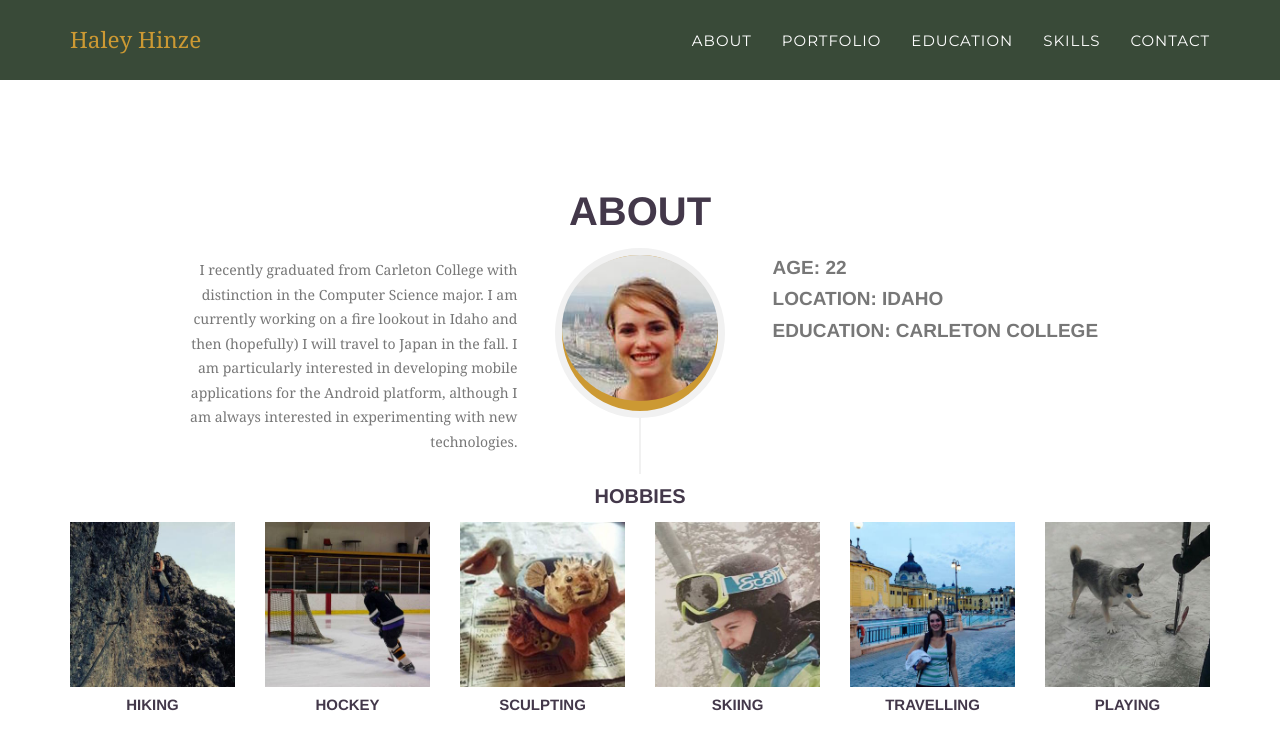
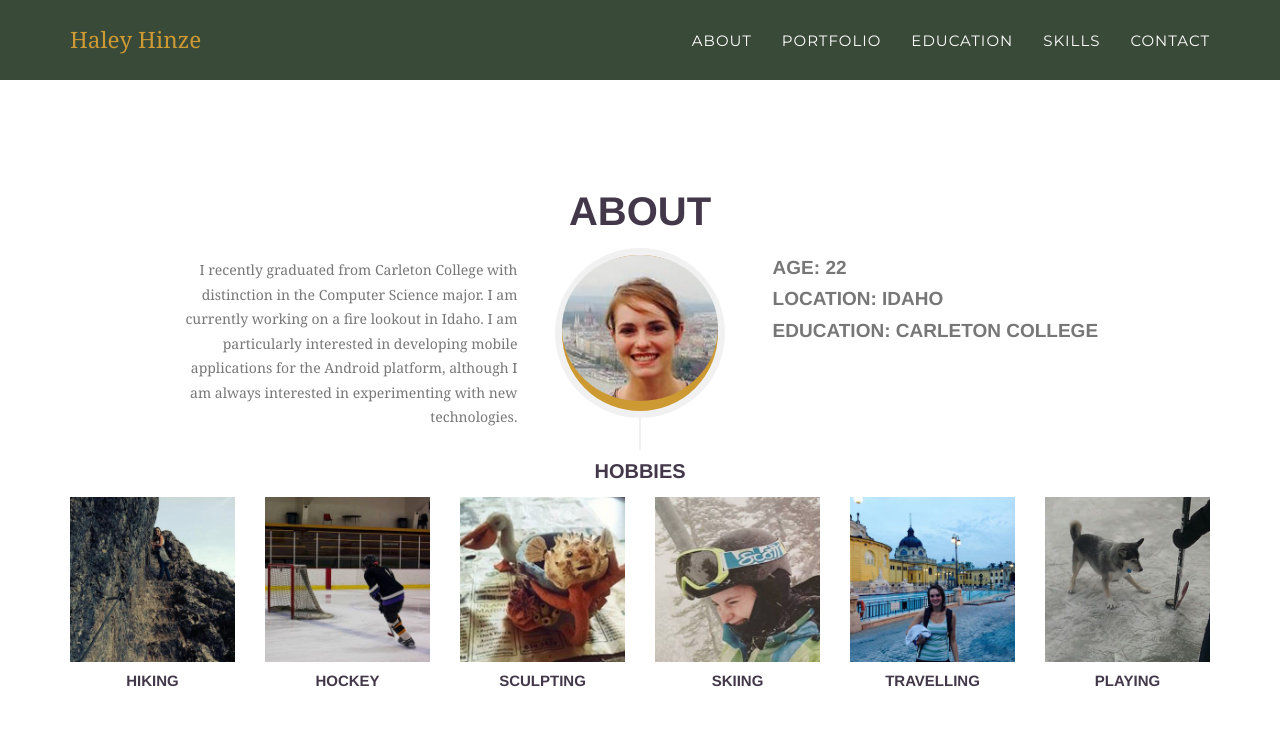
Before and after one commit to hinzehaley/hinzehaley.github.io, a Jekyll site: the page built from index.html, in a window 1280 px wide and 900 px high, scrolled down 747 px. Shown: the top 750 px of the window. Built offline with Jekyll 4.4.1, drawn with Linux system fonts in a browser that asks for light colours; some web fonts are replaced.

Commit message:
changed about section and main page subheading

```diff
--- a/_includes/about.html
+++ b/_includes/about.html
@@ -18,7 +18,7 @@
                                     <h4 class="subheading"></h4>
                                 </div>
                                 <div class="timeline-body">
-                                    <p class="text-muted">I recently graduated from Carleton College with distinction in the Computer Science major. I am currently working on a fire lookout in Idaho and then (hopefully) I will travel to Japan in the fall. I am particularly interested in developing mobile applications for the Android platform, although I am always interested in experimenting with new technologies.</p>
+                                    <p class="text-muted">I recently graduated from Carleton College with distinction in the Computer Science major. I am currently working on a fire lookout in Idaho. I am particularly interested in developing mobile applications for the Android platform, although I am always interested in experimenting with new technologies.</p>
                                 </div>
                             </div>
 
```
